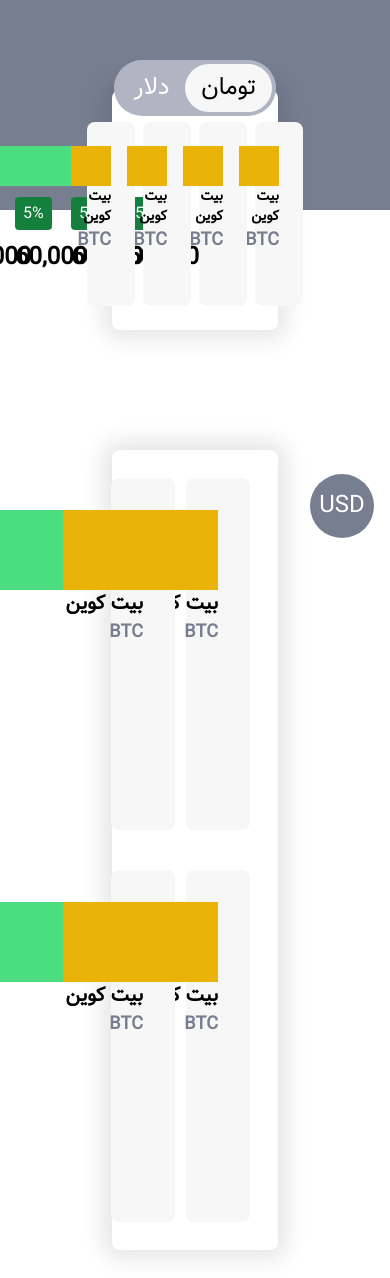
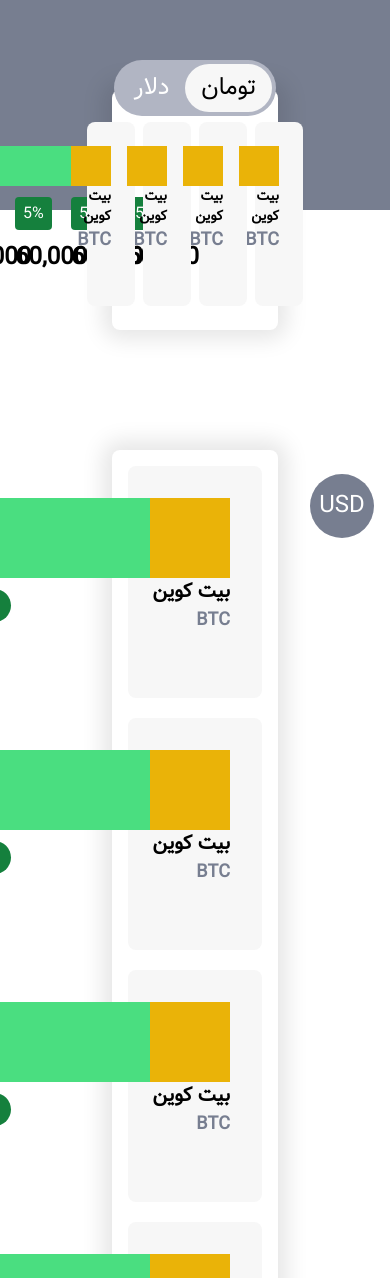
Before and after one commit to sobhanhsa/aio-exchange, a Next.js app: page / in a window 390 px wide. Shown: the part 290-1568 px from the top of the page. Built offline with nearby package versions, Linux system fonts and the light colour scheme.

Commit message:
feat : redesign

```diff
--- a/src/components/cardListSmall/Cardlist.tsx
+++ b/src/components/cardListSmall/Cardlist.tsx
@@ -35,7 +35,7 @@
 
 export const CardListBig = ({items}:props) => {
     return (
-        <div className="bg-bg grid grid-cols-2 gap-10 rounded-lg p-7 card-shadow h-[800px] ">
+        <div className="bg-bg grid grid-cols-1 md:grid-cols-2 gap-5 lg:gap-10 rounded-lg p-4 lg:p-7 card-shadow min-h-[800px] ">
             {items.map(c => (
                 <CardBig
                     isSmall
```
